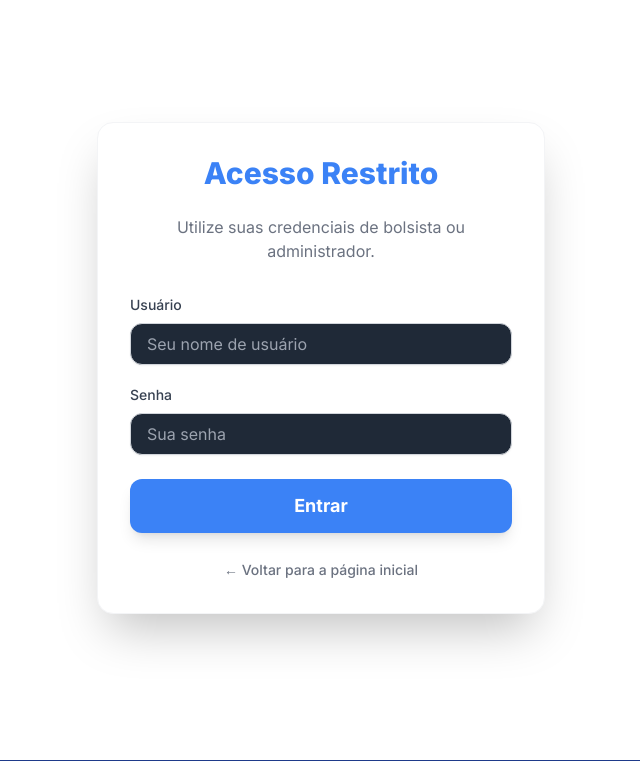
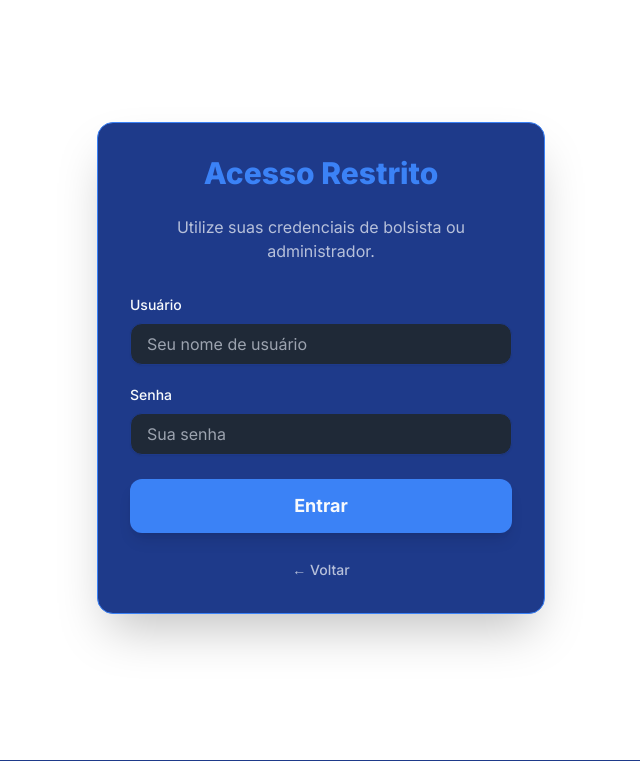
Before and after one commit to almeidasudarioarthurcassius-maker/subir_LTIP, a Flask app: template templates/login.html in a window 1280 px wide. Shown: the part 63-841 px from the top of the page, without its empty margins (319-959 px from the left). Run offline with Flask 3, Linux system fonts and the light colour scheme; the template is opened without the code that fills it, so the values that code supplies are empty; some libraries are stand-ins or nearby versions.

Commit message:
Update login.html

```diff
--- a/templates/login.html
+++ b/templates/login.html
@@ -4,34 +4,34 @@
 
 {% block content %}
 <div class="flex items-center justify-center min-h-[80vh] px-4">
-    <div class="w-full max-w-md bg-white p-8 rounded-2xl shadow-2xl border border-gray-100">
+    <div class="w-full max-w-md bg-ltip-dark-accent p-8 rounded-2xl shadow-2xl border border-primary">
         <h2 class="text-3xl font-extrabold text-center text-primary mb-6">Acesso Restrito</h2>
-        <p class="text-center text-gray-500 mb-8">Utilize suas credenciais de bolsista ou administrador.</p>
+        <p class="text-center text-ltip-text/70 mb-8">Utilize suas credenciais de bolsista ou administrador.</p>
 
         <form method="POST" action="{{ url_for('login') }}">
             <div class="mb-5">
-                <label for="username" class="block text-sm font-medium text-gray-700 mb-2">Usuário</label>
+                <label for="username" class="block text-sm font-medium text-ltip-text mb-2">Usuário</label>
                 <input type="text" id="username" name="username" required
-                       class="mt-1 block w-full px-4 py-2 border border-gray-300 rounded-xl shadow-sm focus:ring-primary focus:border-primary transition duration-150"
+                       class="mt-1 block w-full px-4 py-2 border border-ltip-dark-accent rounded-xl shadow-sm focus:ring-primary focus:border-primary transition duration-150"
                        placeholder="Seu nome de usuário">
             </div>
 
             <div class="mb-6">
-                <label for="password" class="block text-sm font-medium text-gray-700 mb-2">Senha</label>
+                <label for="password" class="block text-sm font-medium text-ltip-text mb-2">Senha</label>
                 <input type="password" id="password" name="password" required
-                       class="mt-1 block w-full px-4 py-2 border border-gray-300 rounded-xl shadow-sm focus:ring-primary focus:border-primary transition duration-150"
+                       class="mt-1 block w-full px-4 py-2 border border-ltip-dark-accent rounded-xl shadow-sm focus:ring-primary focus:border-primary transition duration-150"
                        placeholder="Sua senha">
             </div>
 
             <button type="submit"
-                    class="w-full flex justify-center py-3 px-4 border border-transparent rounded-xl shadow-lg text-lg font-bold text-white bg-primary hover:bg-blue-800 focus:outline-none focus:ring-2 focus:ring-offset-2 focus:ring-primary transition duration-200 transform hover:scale-[1.01]">
+                    class="w-full flex justify-center py-3 px-4 border border-transparent rounded-xl shadow-lg text-lg font-bold text-ltip-text bg-primary hover:bg-ltip-dark-accent focus:outline-none focus:ring-2 focus:ring-offset-2 focus:ring-primary transition duration-200 transform hover:scale-[1.01]">
                 Entrar
             </button>
         </form>
 
         <div class="mt-6 text-center">
-            <a href="{{ url_for('index') }}" class="text-sm font-medium text-gray-500 hover:text-primary transition duration-150">
-                ← Voltar para a página inicial
+            <a href="{{ url_for('index') }}" class="text-sm font-medium text-ltip-text/70 hover:text-primary transition duration-150">
+                ← Voltar
             </a>
         </div>
     </div>
```
